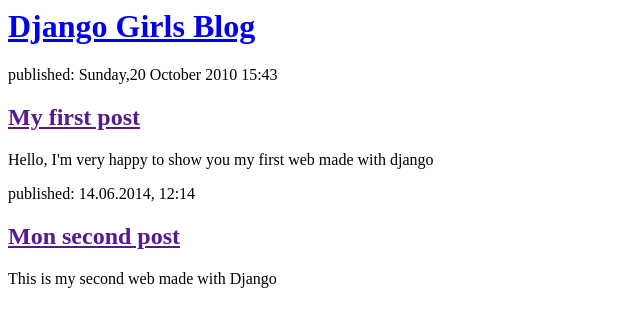
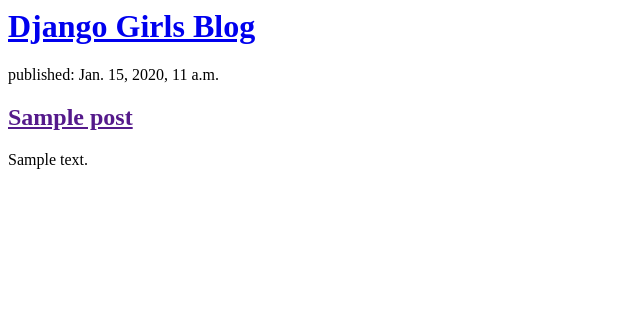
Before and after one commit to VetsoAndria/mon-nouveau-blog, a Django app: template blog/templates/blog/post_list.html in a window 1280 px wide. Shown: the top 327 px of the page, without its empty margins (0-640 px from the left). Run offline with Django 3.2, Linux system fonts and the light colour scheme; the template is opened without the code that fills it: values that come from a table or form of the project are taken from there, others are empty; tables that the repository leaves empty hold one stand-in row (values such as "Sample post").

Commit message:
Modified templates to display posts from database.

```diff
--- a/blog/templates/blog/post_list.html
+++ b/blog/templates/blog/post_list.html
@@ -3,20 +3,18 @@
         <title>Django Girls blog</title>
     </head>
     <body>
-        <div>
-            <h1><a href="/">Django Girls Blog</a></h1>
-        </div>
+     <div>
+    <h1><a href="/">Django Girls Blog</a></h1>
+</div>
 
-        <div>
-            <p>published: Sunday,20 October 2010 15:43</p>
-            <h2><a href="">My first post</a></h2>
-            <p>Hello, I'm very happy to show you my first web made with django </p>
-        </div>
+{% for post in posts %}
+    <div>
+        <p>published: {{ post.published_date }}</p>
+        <h2><a href="">{{ post.title }}</a></h2>
+        <p>{{ post.text|linebreaksbr }}</p>
+    </div>
+{% endfor %}
 
-        <div>
-            <p>published: 14.06.2014, 12:14</p>
-            <h2><a href="">Mon second post</a></h2>
-            <p>This is my second web made with Django</p>
-        </div>
+
     </body>
 </html>
--- a/blog/views.py
+++ b/blog/views.py
@@ -1,5 +1,9 @@
 from django.shortcuts import render
+from django.utils import timezone
+from .models import Post
+
 def post_list(request):
-    return render(request, 'blog/post_list.html', {})
+    posts = Post.objects.filter(published_date__lte=timezone.now()).order_by('published_date')
+    return render(request, 'blog/post_list.html', {'posts': posts})
 
 # Create your views here.
```
